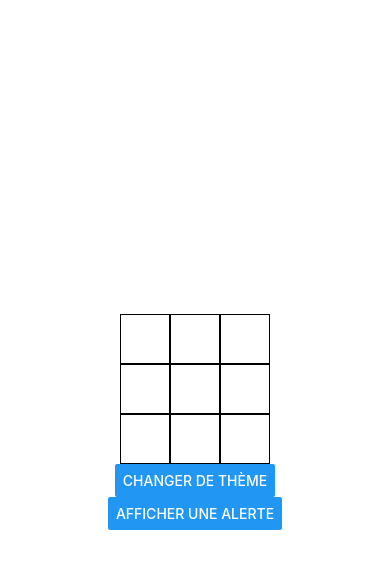
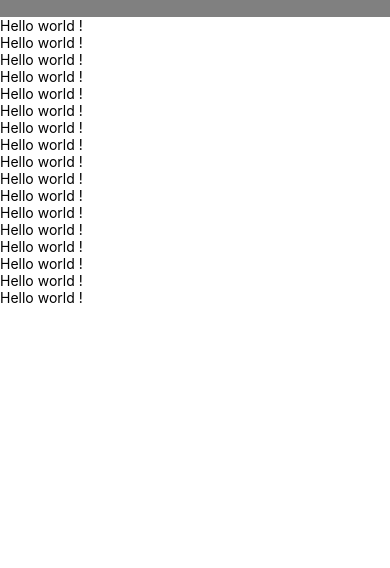
Before and after one commit to clementbo50/my-app-react-native, a React Native app: screen / in a window 390 px wide. Shown: the top 568 px of the page. Built offline with nearby package versions, Linux system fonts and the light colour scheme.

Commit message:
POur crée un champ de texte ou utilise <TextInput />, pour pouvoir récup la valeur du champs de text on utilise la fn onChangeText, un ScrollView va nous permet d'avoir un contenu dépassant la taille de l'écran pour le mobile

```diff
--- a/App.js
+++ b/App.js
@@ -1,18 +1,37 @@
 import { StatusBar } from 'expo-status-bar';
 import img from './assets/donut.jpg';
-import { Alert, Button, Image, StyleSheet, Text, View } from 'react-native';
+import { Alert, Button, Image, ScrollView, StyleSheet, Text, TextInput, View } from 'react-native';
 import { useContext, useEffect, useState } from 'react';
 import Board from './src/Board';
 import ThemeContextWrapper, { ThemeContext } from './src/themeContextWrapper';
 
 
 export default function App() {
-
+  const [text, setText] = useState('');
   return (
     <ThemeContextWrapper>
-       <MyApp />
-      {/*   <Image source ={img} /> */}
-      {/*  <Image style={{ width: 250, height: 250 }}source={{uri: "https://t3.ftcdn.net/jpg/02/45/78/98/360_F_245789812_U5YAKoU5bO1vPUlmMygG3RYwRQcDsjuD.jpg"}} /> */}
+       {/* <MyApp /> */}
+      <ScrollView>
+          <TextInput style={{ backgroundColor: "gray" }} value={text} onChangeText={(text) => setText(text)} />
+          <Text>Hello world ! </Text>
+          <Text>Hello world ! </Text>
+          <Text>Hello world ! </Text>
+          <Text>Hello world ! </Text>
+          <Text>Hello world ! </Text>
+          <Text>Hello world ! </Text>
+          <Text>Hello world ! </Text>
+          <Text>Hello world ! </Text>
+          <Text>Hello world ! </Text>
+          <Text>Hello world ! </Text>
+          <Text>Hello world ! </Text>
+          <Text>Hello world ! </Text>
+          <Text>Hello world ! </Text>
+          <Text>Hello world ! </Text>
+          <Text>Hello world ! </Text>
+          <Text>Hello world ! </Text>
+          <Text>Hello world ! </Text>
+        </ScrollView>
+
     </ThemeContextWrapper>
   );
 }
```
